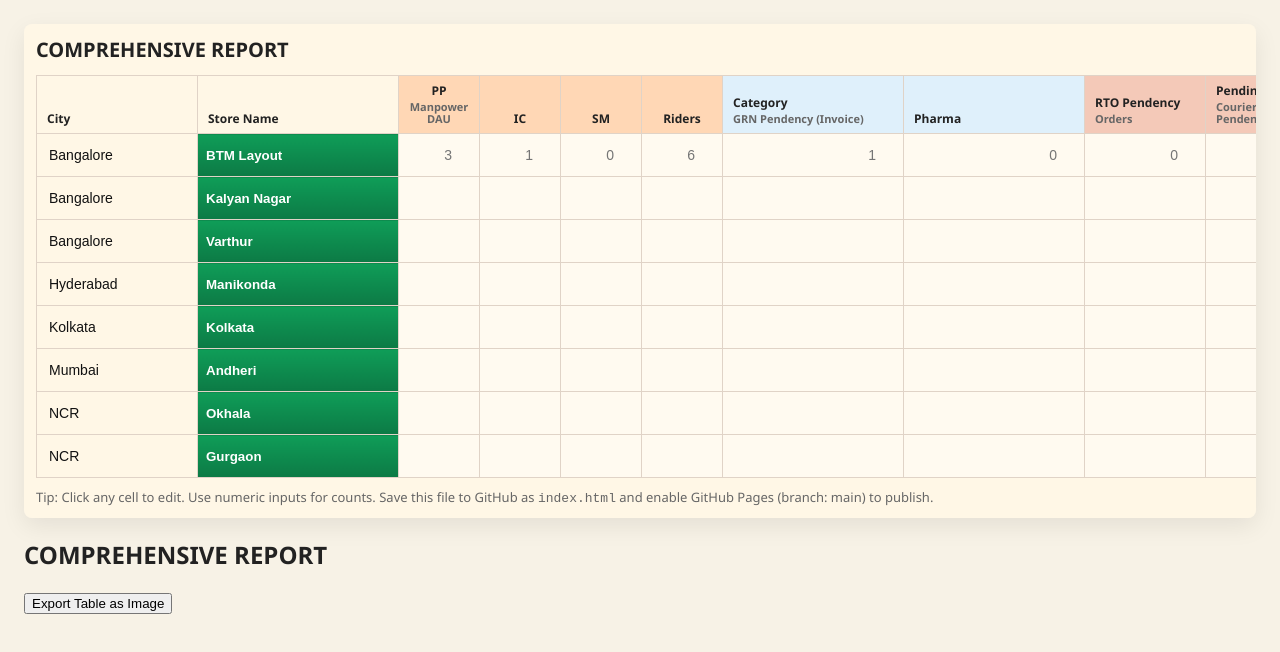
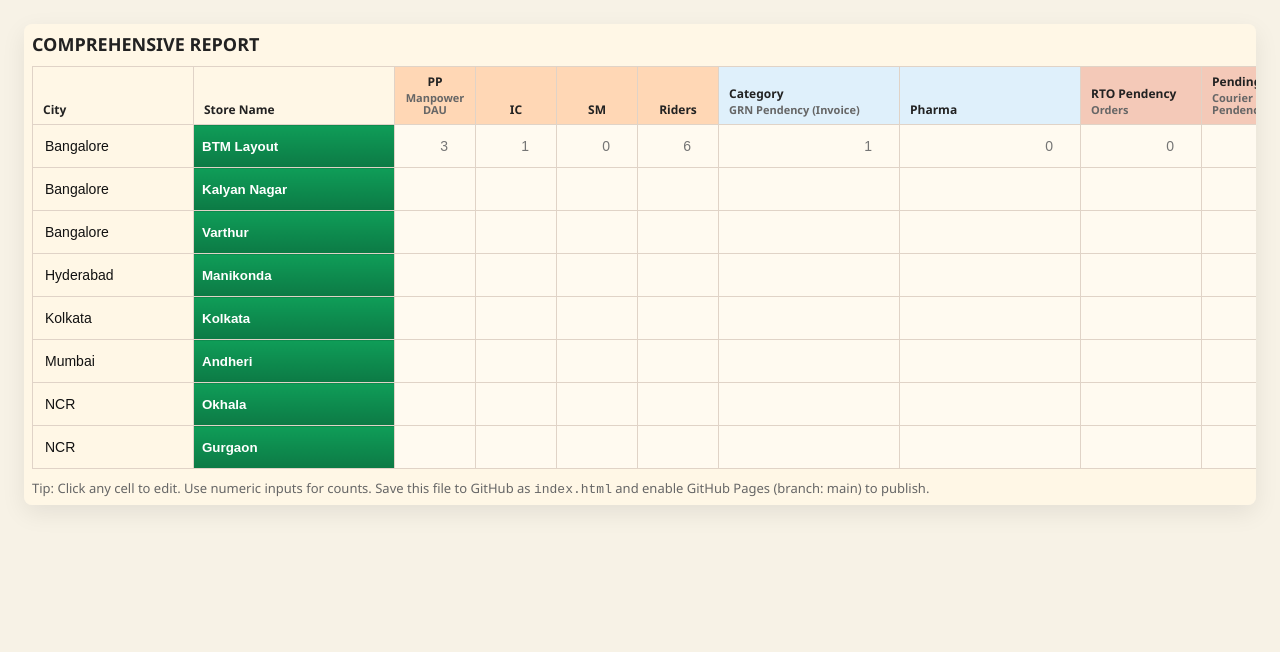
Before and after one commit to Sam-234swm/RIDER_COUNT_ST, a plain HTML site: page index.html in a window 1280 px wide. Drawn offline with nearby package versions, Linux system fonts and the light colour scheme.

Commit message:
Update index.html

```diff
--- a/index.html
+++ b/index.html
@@ -31,15 +31,15 @@
     max-width:1800px;
     margin:0 auto;
     background:var(--table-bg);
-    padding:12px;
+    padding:8px;
     border-radius:8px;
     box-shadow:0 8px 24px rgba(0,0,0,0.08);
     overflow:auto;
   }
 
   h1{
-    font-size:20px;
-    margin:0 0 12px 0;
+    font-size:18px;
+    margin:0 0 10px 0;
     font-weight:600;
   }
 
@@ -383,18 +383,3 @@
 </script>
 </body>
 </html>
-
-
-<body>
-
-    <h2>COMPREHENSIVE REPORT</h2>
-
-    <button id="exportBtn">Export Table as Image</button>
-
-    <table id="reportTable">
-        <!-- your table HTML here -->
-    </table>
-
-    <script src="https://cdnjs.cloudflare.com/ajax/libs/html2canvas/1.4.1/html2canvas.min.js"></script>
-    <script src="script.js"></script>
-</body>
```
